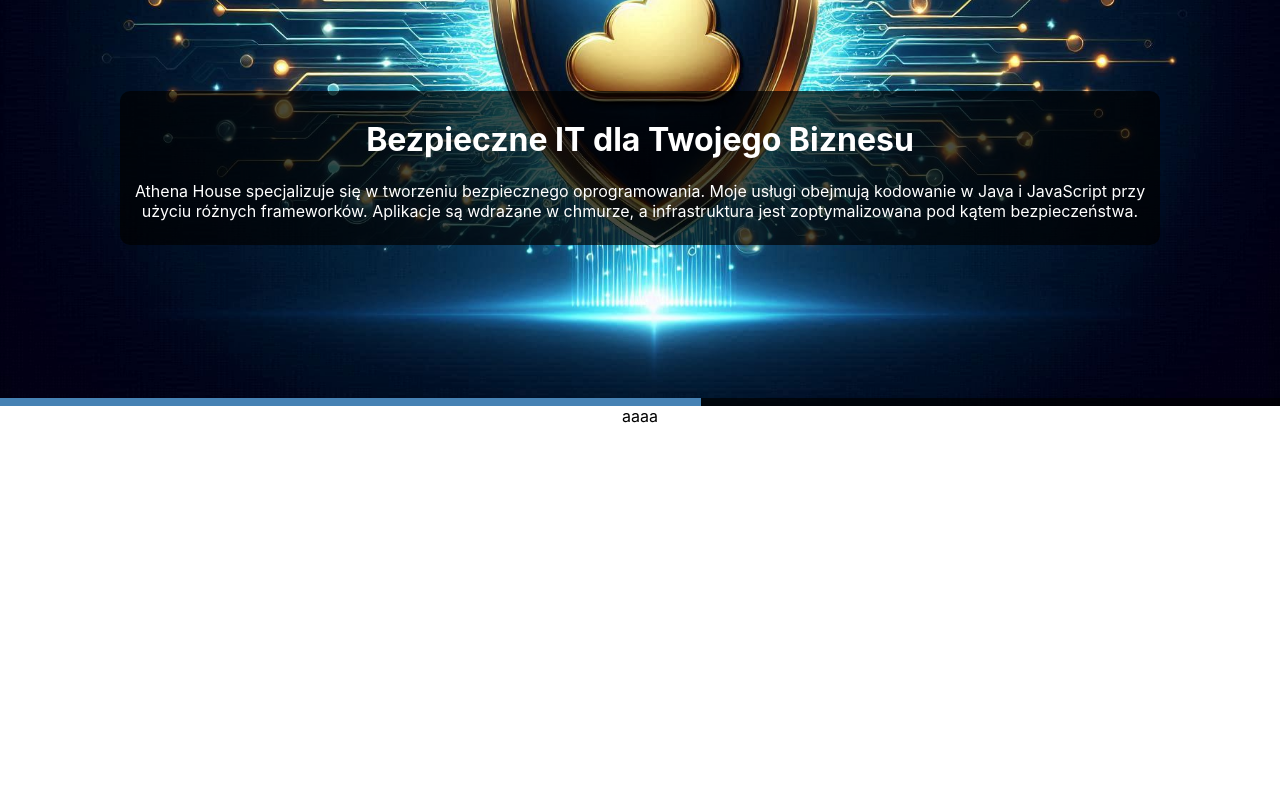
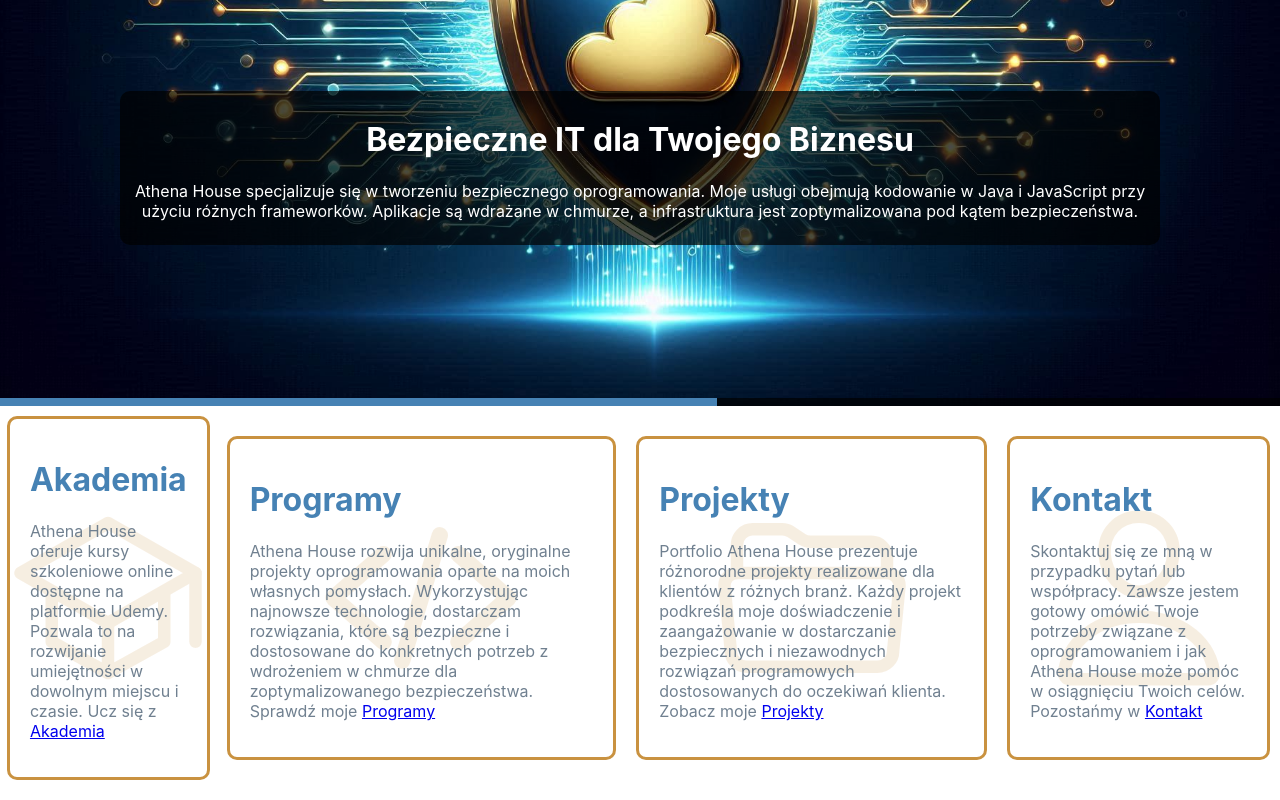
Before and after one commit to AthenaHouse/athena-web, a React (Create React App) app: page /home in a window 1280 px wide. Shown: the part 394-1194 px from the top of the page. Before the commit the page ends 830 px from the top, so only its background shows below. Built offline with nearby package versions, Linux system fonts and the light colour scheme.

Commit message:
sections

```diff
--- a/src/components/Main/Home/Home.jsx
+++ b/src/components/Main/Home/Home.jsx
@@ -1,11 +1,12 @@
 import ImageSlider from "./ImageSlider/ImageSlider";
-import Sections from './Sections/Sections.jsx';
+import Sections from "./Sections/Sections.jsx";
+import $Home from "./Home.styles.jsx";
 
-export default function Home () {
-    return (
-        <>
-        <ImageSlider />
-        <Sections />
-        </>
-    );
+export default function Home() {
+  return (
+    <$Home>
+      <ImageSlider />
+      <Sections />
+    </$Home>
+  );
 }
--- /dev/null
+++ b/src/components/Main/Home/Home.styles.jsx
@@ -0,0 +1,9 @@
+import { styled } from 'styled-components';
+
+export const $Home = styled.div`
+    display: flex;
+    flex-direction: column;
+    width: 100%;
+`
+
+export default $Home;
--- a/src/components/Main/Home/Sections/Section/Section.jsx
+++ b/src/components/Main/Home/Sections/Section/Section.jsx
@@ -1,5 +1,18 @@
-import { $Section } from './Section.styles.jsx';
+import { Link } from "react-router-dom";
+import { $IconBackground, $Section } from "./Section.styles.jsx";
 
-export default function Section () {
-    return <$Section>a</$Section>
+export default function Section({ title, description, link, children }) {
+
+  return (
+    <$IconBackground>
+      {children}
+      <$Section>
+        <h1>{title}</h1>
+        <p>
+          {description}
+          <Link to={link}>{title}</Link>
+        </p>
+      </$Section>
+    </$IconBackground>
+  );
 }
--- a/src/components/Main/Home/Sections/Section/Section.styles.jsx
+++ b/src/components/Main/Home/Sections/Section/Section.styles.jsx
@@ -1,4 +1,52 @@
-import { styled } from 'styled-components';
+import { styled } from "styled-components";
+import {
+  darkgold,
+  lightgold,
+  steelblue,
+  steelgrey,
+} from "../../../../../utils/colors.styles";
+
+export const $IconBackground = styled.div`
+  display: flex;
+  justify-content: center;
+  align-items: center;
+  position: relative;
+  overflow: hidden;
+
+  .icon {
+    color: ${darkgold};
+    position: absolute;
+    font-size: 200px;
+    opacity: 0.15;
+  }
+`;
 
 export const $Section = styled.div`
-`
+    z-index: 1;
+    min-height: 230px;
+    border: 3px solid ${darkgold};
+    border-radius: 10px;
+    padding: 20px;
+    margin: 10px;
+
+    & p {
+        color: ${steelgrey};
+    }
+
+    & h1 {
+        color: ${steelblue};
+    }
+
+    &:hover {
+        border: 3px solid ${lightgold};
+
+        & h1 {
+            color: ${lightgold};
+        }
+    }
+
+    @media (max-width: 1024px) {
+        min-height: 0px;
+    }
+  }
+`;
--- a/src/components/Main/Home/Sections/Sections.jsx
+++ b/src/components/Main/Home/Sections/Sections.jsx
@@ -1,13 +1,18 @@
-import Section from "./Section/Section.jsx";
-import $Sections from "./Sections.styles.jsx";
+import { useTranslation } from 'react-i18next';
+import { IoCodeSlash, IoFolderOpenOutline, IoPersonOutline, IoSchoolOutline } from "react-icons/io5";
+import Section from './Section/Section.jsx';
+import $Sections from './Sections.styles.jsx';
 
 export default function Sections() {
+
+  const { t } = useTranslation();
+
   return (
     <$Sections>
-      <Section />
-      <Section />
-      <Section />
-      <Section />
+      <Section title={t('menu_academy')} description={t('about_academy')} link='/academy'><IoSchoolOutline className="icon"/></Section>
+      <Section title={t('menu_software')} description={t('about_software')} link='/software'><IoCodeSlash className="icon"/></Section>
+      <Section title={t('menu_projects')} description={t('about_projects')} link='/projects'><IoFolderOpenOutline className="icon"/></Section>
+      <Section title={t('menu_contact')} description={t('about_contact')} link='/contact'><IoPersonOutline className="icon"/></Section>
     </$Sections>
   );
 }
--- a/src/components/Main/Home/Sections/Sections.styles.jsx
+++ b/src/components/Main/Home/Sections/Sections.styles.jsx
@@ -2,8 +2,12 @@
 
 export const $Sections = styled.div`
     display: flex;
-    align-items: center;
-    justify-content: center;
+    align-items: stretch;
+    justify-content: space-around;
+
+    @media (max-width: 1024px) {
+        flex-direction: column;
+    }
 `
 
 export default $Sections;
--- a/src/locales/en/translation.json
+++ b/src/locales/en/translation.json
@@ -1,7 +1,7 @@
 {
     "motto": "Secure IT for Your Business",
     "methodology": "How I work",
-    "developer": "About me",
+    "developer": "Who Am I?",
     "menu_home": "About Athena",
     "menu_academy": "Academy",
     "menu_software": "Software",
--- a/src/locales/pl/translation.json
+++ b/src/locales/pl/translation.json
@@ -1,7 +1,7 @@
 {
     "motto": "Bezpieczne IT dla Twojego Biznesu",
     "methodology": "Jak pracuję",
-    "developer": "O mnie",
+    "developer": "Kim jestem?",
     "menu_home": "O Athena",
     "menu_academy": "Akademia",
     "menu_software": "Programy",
```
Also changed, not shown: src/components/Main/Home/Homeold.jsx (deleted, +0 -46 lines), src/components/Main/Home/Homeold.styles.jsx (deleted, +0 -60 lines), 1 other file (tests, documents, lock files or other folders).
